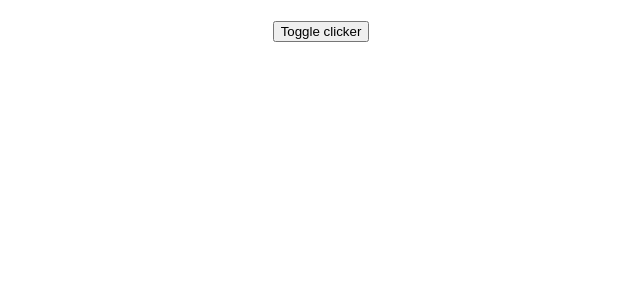
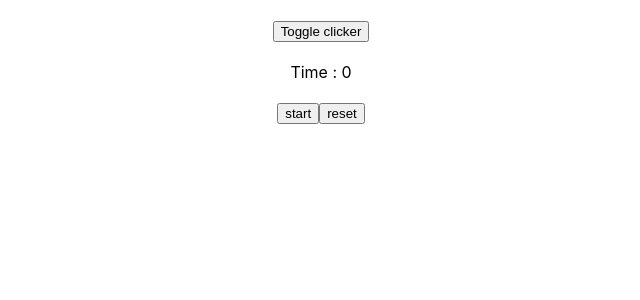
Before and after one commit to limitlesscreator/reactessantial, a React (Create React App) app: page / in a window 1280 px wide. Shown: the top 300 px of the page, without its empty margins (319-959 px from the left). Built offline with nearby package versions, Linux system fonts and the light colour scheme.

Commit message:
hooks useRef useState with Timer and useEffect

```diff
--- a/src/App.js
+++ b/src/App.js
@@ -4,7 +4,7 @@ import {ClickCounterNew} from "./components/ClickCounter";
 import {ClickerF} from "./components/ClickerF";
 import {ClickCounterF} from "./components/CounterFuncionalComponent";
 import {TimerFunction} from "./components/TimerFunction";
-import {WithRef} from "./components/Ref";
+import {UseRef1, WithRef} from "./components/Ref";
 
 
 function App() {
@@ -17,7 +17,7 @@ function App() {
             <button onClick={ () => {setClicker(!isClicker)}}>Toggle clicker</button>
             <br/><br/>
             {isClicker && <ClickerF/>}
-            {/*<><WithRef/></>*/}
+            <TimerFunction/>
         </div>
     );
 }
--- a/src/components/Ref.jsx
+++ b/src/components/Ref.jsx
@@ -1,4 +1,4 @@
-import React, {useRef,useEffect,useState} from "react";
+import React, {useRef, useEffect, useState} from "react";
 
 
 export const WithRef = () => {
@@ -7,19 +7,49 @@ export const WithRef = () => {
     const numRef = useRef(0)
     const [count, setCount] = useState(0)
 
-   let handleClick = () => {
+
+    const handleClick = () => {
         // numRef.current = 1
-       setCount(count + 1)
-        // setCount((prevCount) => prevCount + 1)
+        setCount((prevCount) => prevCount + 1)
+        setCount((prevCount) => prevCount + 1)
     }
-
+    //
     // useEffect( () => {
     //     console.log(numRef.current)
     // })
+
     return (
         <div>
             {/*<input placeholder={'name'} ref={inputIl}/>*/}
-            <button onClick={ handleClick }>{count}</button>
+            <button onClick={handleClick}>{count}</button>
         </div>
     )
 }
+
+export function UseRef1() {
+    const [counter, setCounter] = useState(0)
+    const ref = useRef()
+
+    useEffect(() => {
+        ref.current = 0
+    }, [])
+
+    return (
+        <div>
+            <div>{ref.current}</div>
+            <div>
+                <button onClick={() => {
+                    ref.current++
+                }}>Add number
+                </button>
+            </div>
+            <div>
+                <button onClick={() => {
+                    setCounter(ref.current)
+                }}>Render
+                </button>
+            </div>
+
+        </div>
+    )
+}
--- a/src/components/TimerFunction.js
+++ b/src/components/TimerFunction.js
@@ -1,18 +1,54 @@
-// import React, {useState, useEffect, useRef} from "react";
-//
-// export function TimerFunction() {
-//
-//     let [seconds, setSeconds] = useState(0)
-//     const [isCounting, setIsCount] = useState(false)
-//
-//     useEffect(() => {}, [])
-//
-//     return (
-//         <>
-//             <div>Time : {seconds}</div>
-//             <br/>
-//             <button onClick={}>start</button>
-//             <button>reset</button>
-//         </>
-//     )
-// }
+import React, {useState, useEffect, useRef} from "react";
+
+function setDefaultValue(){
+    const userCount = localStorage.getItem('count')
+    return userCount ? +userCount : 0
+}
+
+export function TimerFunction() {
+
+    let [count, setCount] = useState(setDefaultValue)
+    const [isCounting, setIsCount] = useState(false)
+    const timerIdRef = useRef(null)
+
+    const handleReset = () => {
+        setCount(0)
+        setIsCount(false)
+    }
+
+    const handleStart = () => {
+        setIsCount(true)
+    }
+
+    const handleStop = () => {
+        setIsCount(false)
+    }
+
+    useEffect(() => {
+        localStorage.setItem('count',count)
+    }, [count])
+
+    useEffect( () => {
+       if (isCounting) {
+               timerIdRef.current = setInterval(() => {
+               setCount((prevCount) => prevCount + 1)
+           }, 1000);
+       }
+
+        return () => {
+            timerIdRef.current && clearInterval(timerIdRef.current)
+            timerIdRef.current = null
+        }
+    }, [isCounting])
+
+
+    return (
+        <>
+            <div>Time : {count}</div>
+            <br/>
+            {isCounting ? <button onClick={handleStop}>stop</button> : <button onClick={handleStart}>start</button>}
+
+            <button onClick={handleReset}>reset</button>
+        </>
+    )
+}
```
